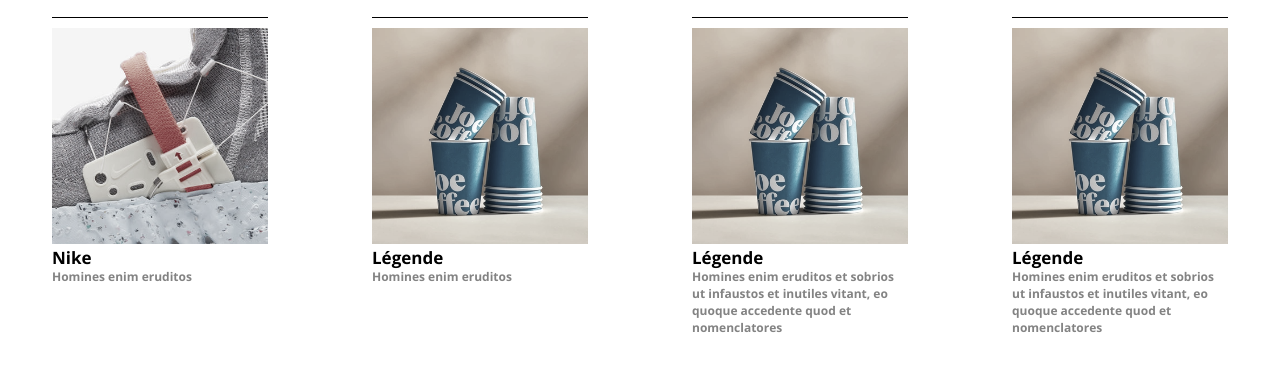
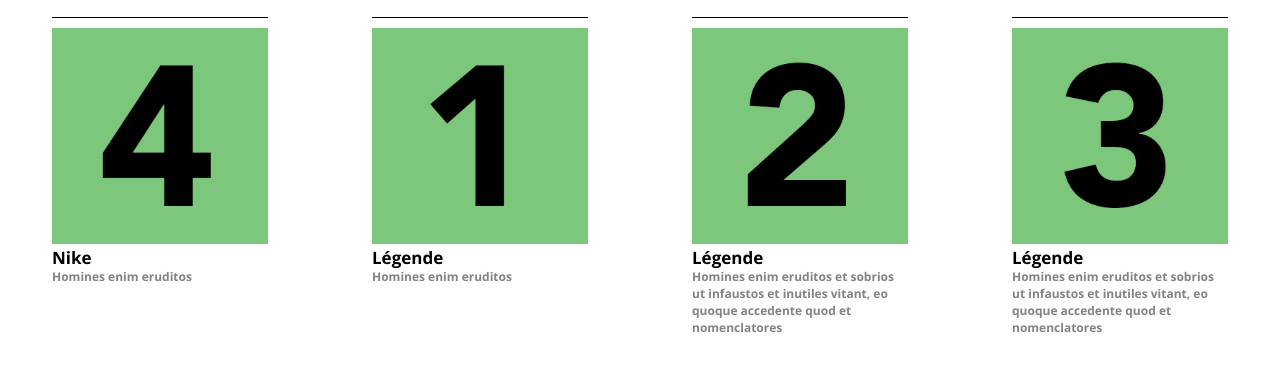
Before and after one commit to DTirard-Atelierwww-esam/atelierweb, a plain HTML site: page pageGalerieType.html in a window 1280 px wide. Shown: the part 411-782 px from the top of the page. Drawn offline with nearby package versions, Linux system fonts and the light colour scheme.

Commit message:
atelier web semestre 3 - mise à jour

```diff
--- a/pageGalerieType.html
+++ b/pageGalerieType.html
@@ -34,7 +34,7 @@
             <div class="ima">
                <figure>
                   <div class="zoom">
-                     <img src="imagesContenu/nike.jpg" alt="">
+                     <img src="imagesContenu/quatre.png" alt="">
                   </div>
 
                   <figcaption><p><span>Nike</span><br>Homines enim eruditos</p></figcaption>
@@ -42,20 +42,20 @@
             </div>
             <div class="ima">
                <figure>
-                  <img src="imagesContenu/joeCoffee.webp" alt="">
+                  <img src="imagesContenu/un.png" alt="">
                   <figcaption><p><span>Légende</span><br>Homines enim eruditos</p></figcaption>
                </figure>
             </div>
             <div class="ima">
                <figure>
-                  <img src="imagesContenu/joeCoffee.webp" alt="">
+                  <img src="imagesContenu/deux.png" alt="">
                   <figcaption><p><span>Légende</span><br>Homines enim eruditos et sobrios ut infaustos et inutiles vitant, eo quoque accedente quod et nomenclatores</p></figcaption>
                </figure>
             </div>
             <div class="ima">
                <figure>
                   <div class="zoom">
-                     <img src="imagesContenu/joeCoffee.webp" alt="">
+                     <img src="imagesContenu/trois.png" alt="">
                   </div>
 
                   <figcaption><p><span>Légende</span><br>Homines enim eruditos et sobrios ut infaustos et inutiles vitant, eo quoque accedente quod et nomenclatores</p></figcaption>
--- a/ui/css/slider.css
+++ b/ui/css/slider.css
@@ -49,7 +49,7 @@
    left: 0px;
    width: 50vw;
    height: 200px;
-   cursor: url(../../imagesContenu/flecheG.svg),auto;
+   cursor: url(../../imagesContenu/arrowPrev.svg),auto;
    z-index: 1000;
 }
 
@@ -58,6 +58,6 @@
    right: 0px;
    width: 50vw;
    height: 200px;
-   cursor: url(../../imagesContenu/flecheD.svg),auto;
+   cursor: url(../../imagesContenu/arrowNext.svg),auto;
    z-index: 1000;
 }
--- a/ui/js/slider.js
+++ b/ui/js/slider.js
@@ -4,7 +4,7 @@
   */
 
 var newPos = 0;
-var largeur = 600; // dimension des images affichées
+var largeur = 300; // dimension des images affichées
 var cycle = 0;
 
 
```
Also changed, not shown: imagesContenu/joeCoffee.webp (deleted), imagesContenu/nike.jpg (deleted), 1 other file.
